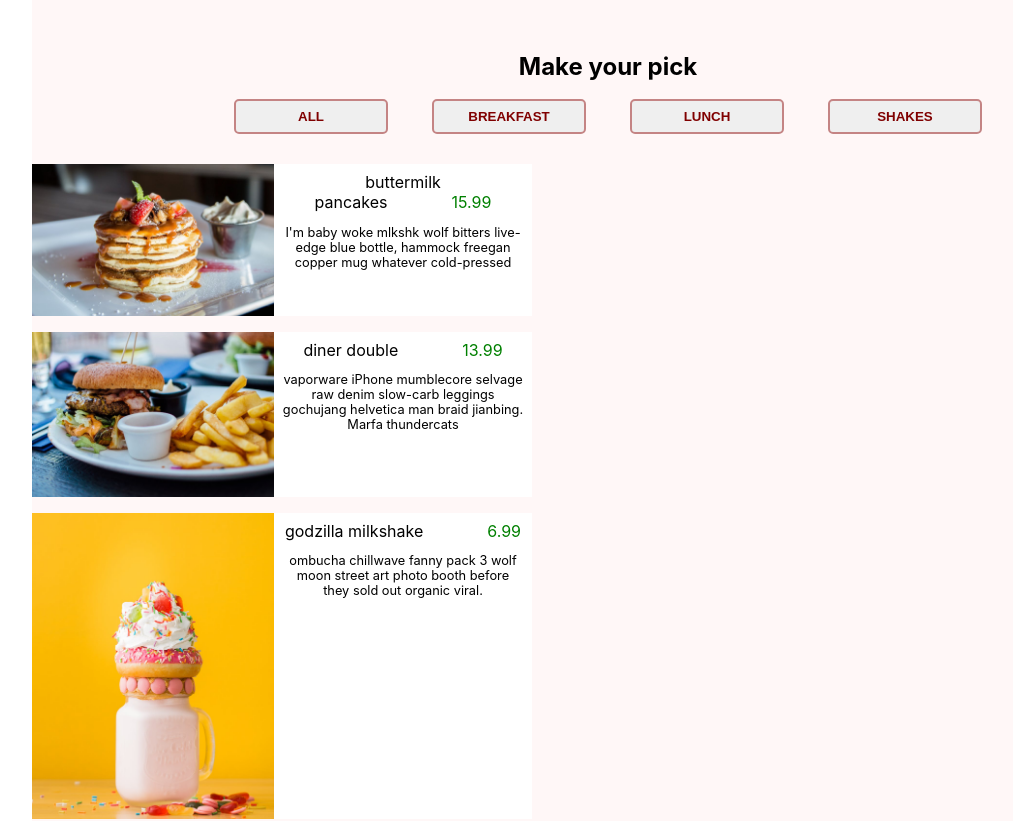
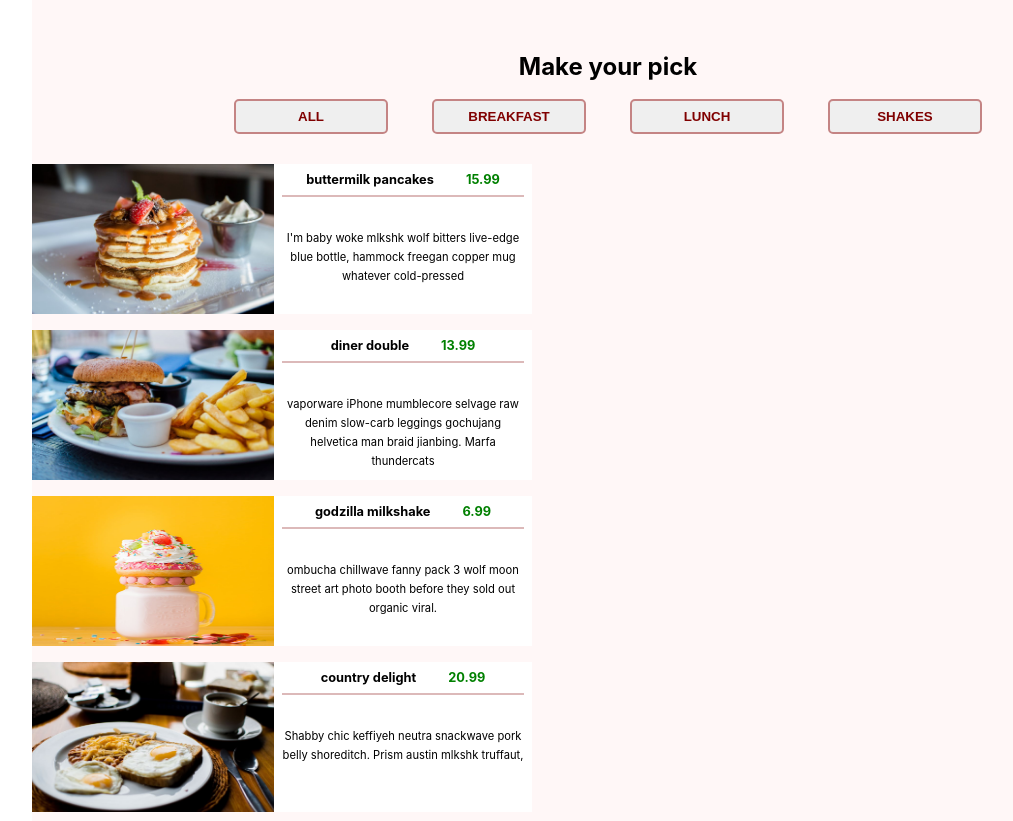
Before and after one commit to BSlaven/menu-app, a React (Vite) app: page / in a window 1280 px wide. Shown: the top 821 px of the page, without its empty margins (32-1045 px from the left). Built offline with nearby package versions, Linux system fonts and the light colour scheme.

Commit message:
finish styling menu item

```diff
--- a/src/components/MenuItem/MenuItem.jsx
+++ b/src/components/MenuItem/MenuItem.jsx
@@ -7,7 +7,8 @@ const MenuItem = ({ item }) => {
         <img className={classes.image} src={item.img} alt={item.title} />
       </div>
       <div className={classes.contentContainer}>
-        <p className={classes.title}>{item.title}
+        <p className={classes.title}>
+          <span>{item.title}</span>
           <span className={classes.price}>
             {item.price}
           </span>
--- a/src/components/MenuItem/MenuItem.module.css
+++ b/src/components/MenuItem/MenuItem.module.css
@@ -2,6 +2,7 @@
   background-color: rgb(255, 234, 234);
   background-color: #fff;
   width: 100%;
+  height: 150px;
   max-width: 500px;
   display: flex;
   margin-bottom: 1rem;
@@ -23,13 +24,19 @@
 
 .title {
   margin: 0;
+  margin-bottom: 2rem;
+  padding-bottom: 0.5rem;
+  font-size: 0.8rem;
+  font-weight: bold;
+  border-bottom: 2px solid rgba(128, 0, 0, 0.274);
 }
 
 .price {
-  margin-left: 4rem;
+  margin-left: 2rem;
   color: green;
 }
 
 .description {
-  font-size: 0.8rem;
+  font-size: 0.7rem;
+  line-height: 1.7;
 }
```
